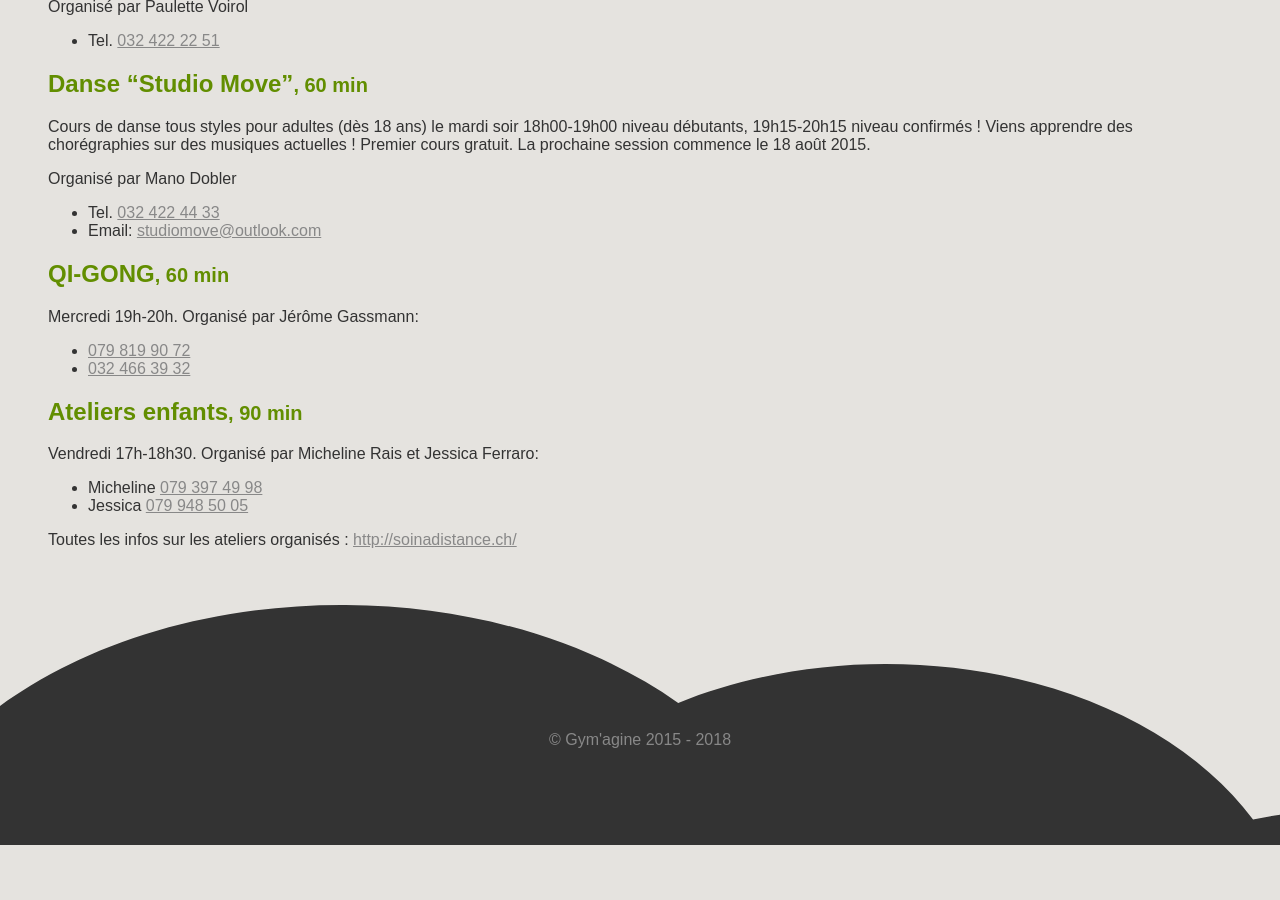
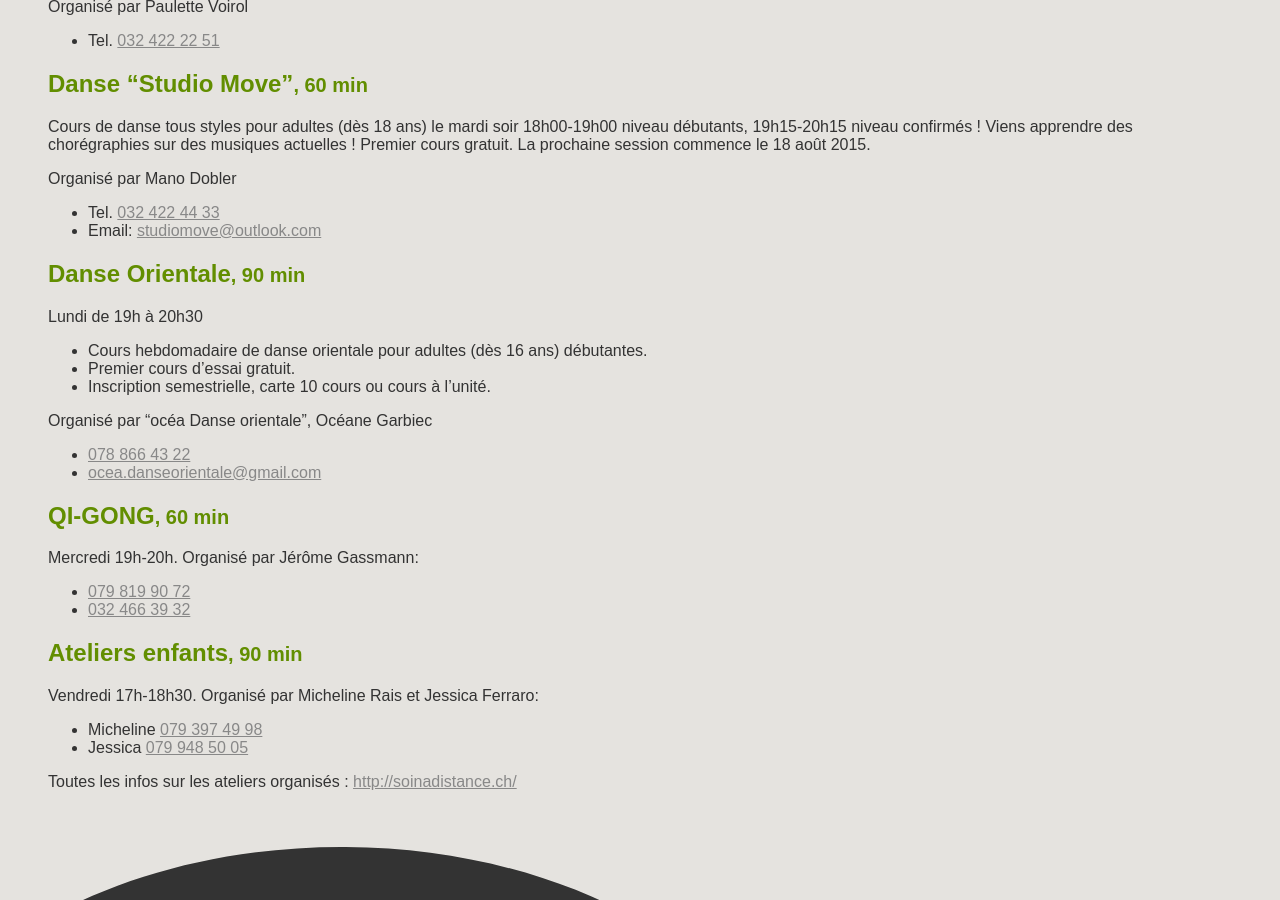
Before and after one commit to kilowhat/gymagine.ch, a Jekyll site: the page built from cours.md, in a window 1280 px wide and 900 px high, scrolled down 1115 px. Built offline with Jekyll 4.4.1, drawn with Linux system fonts in a browser that asks for light colours; comment, search, counter and statistics services are not loaded; before the commit the page ends 1960 px from its top, so only the background shows below that.

Commit message:
Ajout danse orientale

```diff
--- a/cours.md
+++ b/cours.md
@@ -60,6 +60,19 @@ Organisé par Mano Dobler
 - Tel. [032 422 44 33](tel:+41324224433)
 - Email: <studiomove@outlook.com>
 
+## Danse Orientale<small>, 90 min</small>
+
+Lundi de 19h à 20h30
+
+- Cours hebdomadaire de danse orientale pour adultes (dès 16 ans) débutantes.
+- Premier cours d'essai gratuit.
+- Inscription semestrielle, carte 10 cours ou cours à l'unité.
+
+Organisé par "océa Danse orientale", Océane Garbiec
+
+- [078 866 43 22](tel:+41788664322)
+- <ocea.danseorientale@gmail.com>
+
 ## QI-GONG<small>, 60 min</small>
 
 Mercredi 19h-20h.
```
